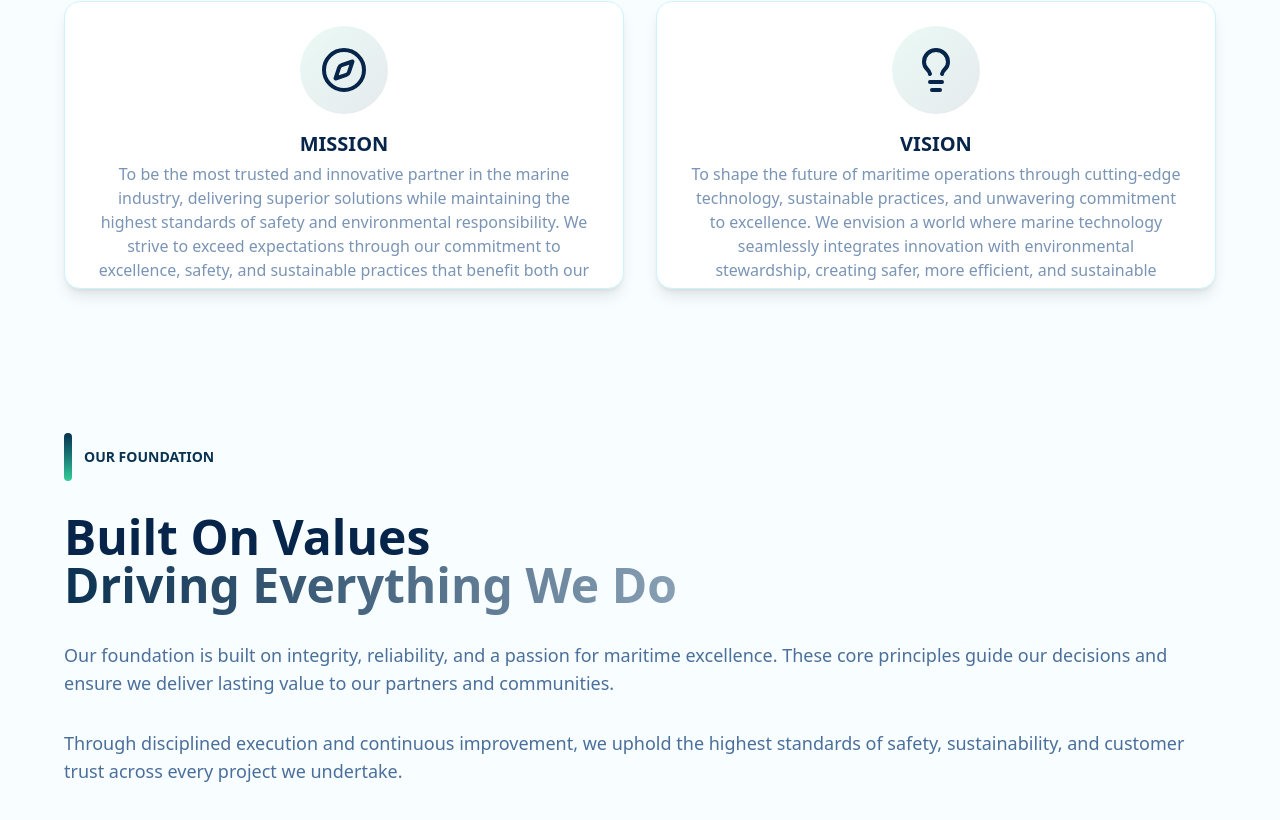
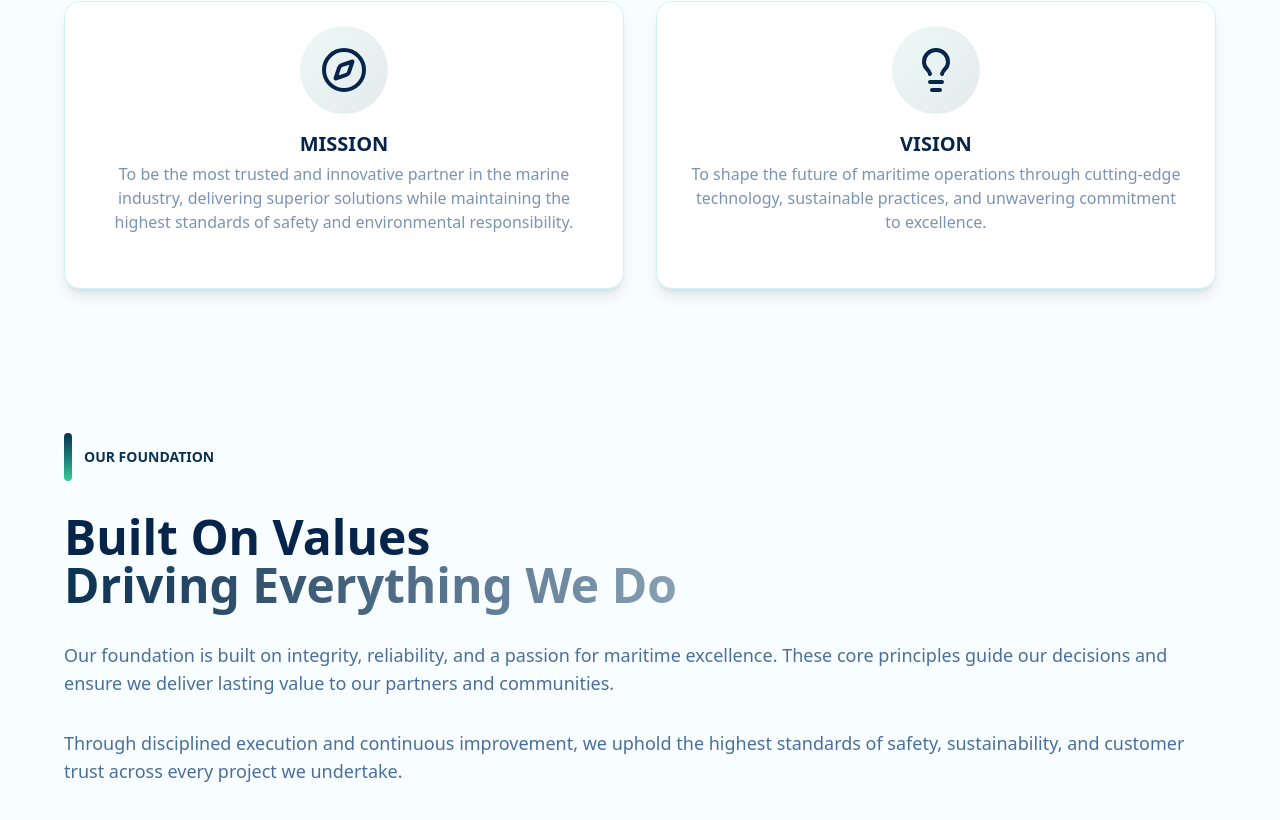
Before and after one commit to faressuliman/triple-s, a React (Vite) app: page /about in a window 1280 px wide. Shown: the part 1287-2107 px from the top of the page. Built offline with nearby package versions, Linux system fonts and the light colour scheme.

Commit message:
Minor changes

```diff
--- a/src/components/home/HeroSection.tsx
+++ b/src/components/home/HeroSection.tsx
@@ -13,6 +13,7 @@ const HeroSection = () => {
           autoPlay
           muted
           loop
+          preload="auto"
           className="w-full h-full object-cover"
         />
         <div className="absolute inset-0 bg-gradient-to-r from-[#19254B]/80 to-[#000000]/40" />
--- a/src/data/index.tsx
+++ b/src/data/index.tsx
@@ -111,14 +111,14 @@ export const missionVision: IServices[] = [
     {
         icon: Compass,
         title: "MISSION",
-        description: "To be the most trusted and innovative partner in the marine industry, delivering superior solutions while maintaining the highest standards of safety and environmental responsibility. We strive to exceed expectations through our commitment to excellence, safety, and sustainable practices that benefit both our clients and the marine ecosystem.",
+        description: "To be the most trusted and innovative partner in the marine industry, delivering superior solutions while maintaining the highest standards of safety and environmental responsibility.",
         color: "text-primary",
     },
 
     {
         icon: Lightbulb,
         title: "VISION",
-        description: "To shape the future of maritime operations through cutting-edge technology, sustainable practices, and unwavering commitment to excellence. We envision a world where marine technology seamlessly integrates innovation with environmental stewardship, creating safer, more efficient, and sustainable maritime solutions for generations to come.",
+        description: "To shape the future of maritime operations through cutting-edge technology, sustainable practices, and unwavering commitment to excellence.",
         color: "text-accent",
     },
 ];
```
